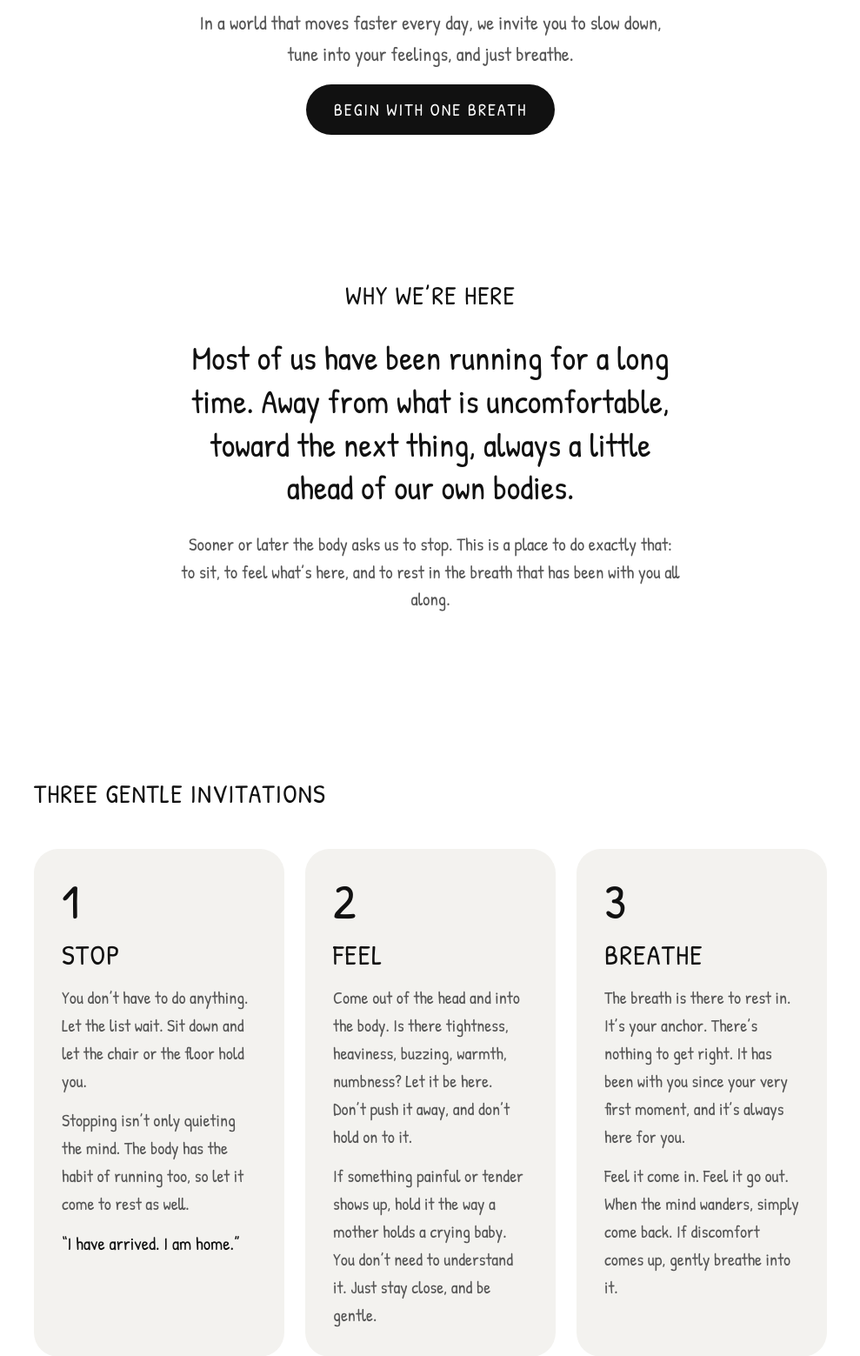
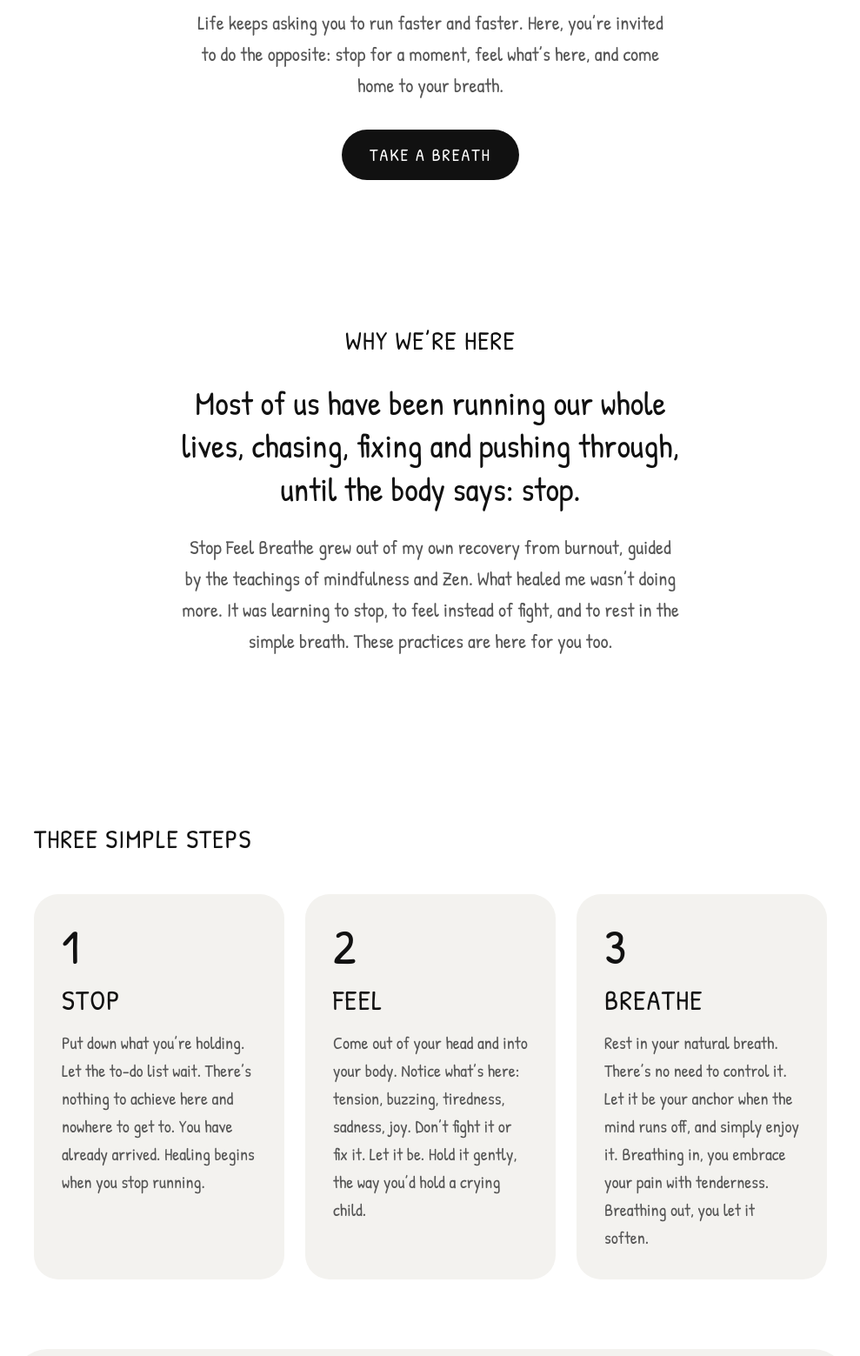
Before and after one commit to Burtwa/stopfeelbreathe, a plain HTML site: page index.html in a window 1280 px wide. Shown: the part 701-2260 px from the top of the page at 87% size, without its empty margins (145-1134 px from the left). Drawn offline with Linux system fonts and the light colour scheme.

Commit message:
Revise text and layout in index.html
Updated content and structure for improved clarity and engagement.

```diff
--- a/index.html
+++ b/index.html
@@ -4,6 +4,7 @@
 <meta charset="utf-8">
 <meta name="viewport" content="width=device-width, initial-scale=1, viewport-fit=cover">
 <title>Stop Feel Breathe</title>
+<meta name="description" content="Stop Feel Breathe: simple practices from mindfulness and Zen to help you slow down, come back into your body and rest in your breath.">
 <link rel="preconnect" href="https://fonts.googleapis.com">
 <link rel="preconnect" href="https://fonts.gstatic.com" crossorigin>
 <link href="https://fonts.googleapis.com/css2?family=Patrick+Hand&display=swap" rel="stylesheet">
@@ -25,17 +26,14 @@ nav a:hover{text-decoration:underline;text-underline-offset:6px;text-decoration-
 .rule{display:flex;align-items:center;justify-content:center;gap:.6rem;margin:1rem auto;width:clamp(8.8rem,37vw,19.8rem);color:var(--fg)}
 .rule i{flex:1;height:6px;border-radius:6px;background:currentColor}
 .rule svg{width:38px;height:38px;flex:none}
-.lede{max-width:34rem;margin:2.5rem auto 1rem;color:var(--mute);font-size:1.4rem}
-.sub{max-width:34rem;margin:0 auto 2rem;font-size:1.25rem}
+.lede{max-width:34rem;margin:2.5rem auto 2rem;color:var(--mute);font-size:1.4rem}
 .btn{display:inline-block;background:var(--fg);color:var(--bg);padding:.8rem 2rem;border-radius:999px;text-decoration:none;text-transform:uppercase;letter-spacing:.1em;border:0;font:inherit;cursor:pointer}
 .btn:hover{opacity:.85}
-.steps{display:grid;gap:1.5rem;grid-template-columns:repeat(auto-fit,minmax(260px,1fr));margin-top:2.5rem}
+.steps{display:grid;gap:1.5rem;grid-template-columns:repeat(auto-fit,minmax(240px,1fr));margin-top:2.5rem}
 .card{background:var(--soft);border-radius:28px;padding:2rem}
 .card .n{font-size:3.5rem;line-height:1}
 .card h3{font-size:2rem;margin:.5rem 0}
-.card p{margin:0 0 .8rem;color:var(--mute)}
-.card p:last-child{margin-bottom:0}
-.card .say{color:var(--fg);font-size:1.3rem}
+.card p{margin:0;color:var(--mute)}
 .breathe{text-align:center;background:var(--soft);border-radius:40px;margin:0 auto;width:calc(100% - 2rem)}
 .breathe-wrap{max-width:960px;margin:0 auto}
 .orb-box{display:grid;place-items:center;height:300px}
@@ -45,10 +43,9 @@ nav a:hover{text-decoration:underline;text-underline-offset:6px;text-decoration-
 .orb span{font-size:1rem}
 .quote{text-align:center}
 .quote p{font-size:clamp(1.6rem,4vw,2.4rem);line-height:1.3;max-width:36rem;margin:1.5rem auto}
-.quote p.small{font-size:1.3rem;color:var(--mute);line-height:1.5}
+.quote p.small{font-size:1.4rem;color:var(--mute);line-height:1.6}
 footer{text-align:center;padding:3rem 1.5rem 4rem;color:var(--mute)}
 footer .rule{max-width:220px}
-footer .note{max-width:32rem;margin:1.5rem auto 0;font-size:1rem}
 @media (prefers-reduced-motion:reduce){.orb{transition:none}}
 </style>
 </head>
@@ -68,50 +65,37 @@ footer .note{max-width:32rem;margin:1.5rem auto 0;font-size:1rem}
     <svg viewBox="0 0 24 24" fill="none" stroke="currentColor" stroke-width="1.6" stroke-linecap="round" aria-hidden="true"><path d="M2 9h11a3 3 0 1 0-3-3M2 13h16a3 3 0 1 1-3 3M2 17h8"/></svg>
   <i></i></div>
   <h1>Breathe</h1>
-  <p class="lede">In a world that moves faster every day, we invite you to slow down, tune into your feelings, and just breathe.</p>
-  <a class="btn" href="#breathe">Begin with one breath</a>
+  <p class="lede">Life keeps asking you to run faster and faster. Here, you’re invited to do the opposite: stop for a moment, feel what’s here, and come home to your breath.</p>
+  <a class="btn" href="#breathe">Take a breath</a>
 </section>
 
 <section id="about" class="quote">
   <h2>Why we’re here</h2>
-  <p>Most of us have been running for a long time. Away from what is uncomfortable, toward the next thing, always a little ahead of our own bodies.</p>
-  <p class="small">Sooner or later the body asks us to stop. This is a place to do exactly that: to sit, to feel what’s here, and to rest in the breath that has been with you all along.</p>
+  <p>Most of us have been running our whole lives, chasing, fixing and pushing through, until the body says: stop.</p>
+  <p class="small">Stop Feel Breathe grew out of my own recovery from burnout, guided by the teachings of mindfulness and Zen. What healed me wasn’t doing more. It was learning to stop, to feel instead of fight, and to rest in the simple breath. These practices are here for you too.</p>
 </section>
 
 <section id="practice">
-  <h2>Three gentle invitations</h2>
+  <h2>Three simple steps</h2>
   <div class="steps">
-    <div class="card"><div class="n">1</div><h3>Stop</h3>
-      <p>You don’t have to do anything. Let the list wait. Sit down and let the chair or the floor hold you.</p>
-      <p>Stopping isn’t only quieting the mind. The body has the habit of running too, so let it come to rest as well.</p>
-      <p class="say">“I have arrived. I am home.”</p></div>
-    <div class="card"><div class="n">2</div><h3>Feel</h3>
-      <p>Come out of the head and into the body. Is there tightness, heaviness, buzzing, warmth, numbness? Let it be here. Don’t push it away, and don’t hold on to it.</p>
-      <p>If something painful or tender shows up, hold it the way a mother holds a crying baby. You don’t need to understand it. Just stay close, and be gentle.</p></div>
-    <div class="card"><div class="n">3</div><h3>Breathe</h3>
-      <p>The breath is there to rest in. It’s your anchor. There’s nothing to get right. It has been with you since your very first moment, and it’s always here for you.</p>
-      <p>Feel it come in. Feel it go out. When the mind wanders, simply come back. If discomfort comes up, gently breathe into it.</p></div>
+    <div class="card"><div class="n">1</div><h3>Stop</h3><p>Put down what you’re holding. Let the to-do list wait. There’s nothing to achieve here and nowhere to get to. You have already arrived. Healing begins when you stop running.</p></div>
+    <div class="card"><div class="n">2</div><h3>Feel</h3><p>Come out of your head and into your body. Notice what’s here: tension, buzzing, tiredness, sadness, joy. Don’t fight it or fix it. Let it be. Hold it gently, the way you’d hold a crying child.</p></div>
+    <div class="card"><div class="n">3</div><h3>Breathe</h3><p>Rest in your natural breath. There’s no need to control it. Let it be your anchor when the mind runs off, and simply enjoy it. Breathing in, you embrace your pain with tenderness. Breathing out, you let it soften.</p></div>
   </div>
-</section>
-
-<section class="quote">
-  <h2>Room to heal</h2>
-  <p>Your body knows how to heal. An animal that is hurt withdraws into the forest, lies still, and lets its body do the work. It doesn’t strive or fix. It rests.</p>
-  <p class="small">When you stop, feel and breathe, you do the same: you take care of your body by giving it what it needs. Stopping lets it finally rest. Feeling lets what you’ve been carrying be met with kindness. Breathing brings you home to this moment, again and again. Together they give you and your body room to heal. That’s why we practice.</p>
 </section>
 
 <section id="breathe" class="breathe">
   <div class="breathe-wrap">
-    <h2>Rest in the breath</h2>
-    <p style="color:var(--mute)">Follow the circle if it helps: in as it grows, out as it softens. Or close your eyes and let your own natural breath do what it already knows how to do.</p>
-    <div class="orb-box"><div class="orb" id="orb"><span id="label">Here</span></div></div>
+    <h2>Breathe with us</h2>
+    <p style="color:var(--mute)">Follow the circle: breathe in as it grows, out as it softens. If it feels forced, let the circle go and let your breath find its own rhythm. One breath is enough.</p>
+    <div class="orb-box"><div class="orb" id="orb"><span id="label">Ready</span></div></div>
     <button class="btn" id="toggle">Begin</button>
   </div>
 </section>
 
 <footer>
   <div class="rule"><i></i><svg viewBox="0 0 24 24" aria-hidden="true"><path fill="currentColor" d="M12 21s-8-5.3-8-11a4.6 4.6 0 0 1 8-3 4.6 4.6 0 0 1 8 3c0 5.7-8 11-8 11z"/></svg><i></i></div>
-  <p>Stop. Feel. Breathe.</p>
+  <p>Stop. Feel. Breathe.<br>You are already home.</p>
 </footer>
 
 <script>
@@ -122,8 +106,8 @@ footer .note{max-width:32rem;margin:1.5rem auto 0;font-size:1rem}
   function exhale(){orb.className='orb out';label.textContent='Out'}
   function cycle(){inhale();timer=setTimeout(function(){exhale();timer=setTimeout(cycle,6000)},4000)}
   btn.addEventListener('click',function(){
-    if(running){clearTimeout(timer);running=false;orb.className='orb';label.textContent='Here';btn.textContent='Begin'}
-    else{running=true;btn.textContent='Stop';cycle()}
+    if(running){clearTimeout(timer);running=false;orb.className='orb';label.textContent='Ready';btn.textContent='Begin'}
+    else{running=true;btn.textContent='Pause';cycle()}
   });
 })();
 </script>
```
